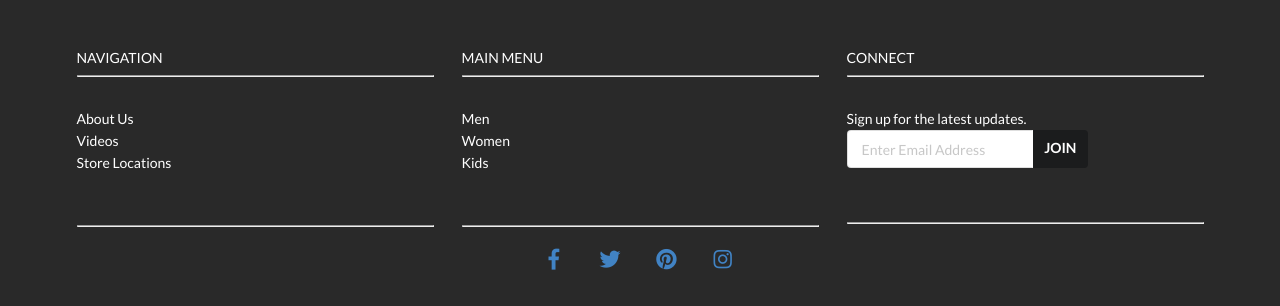
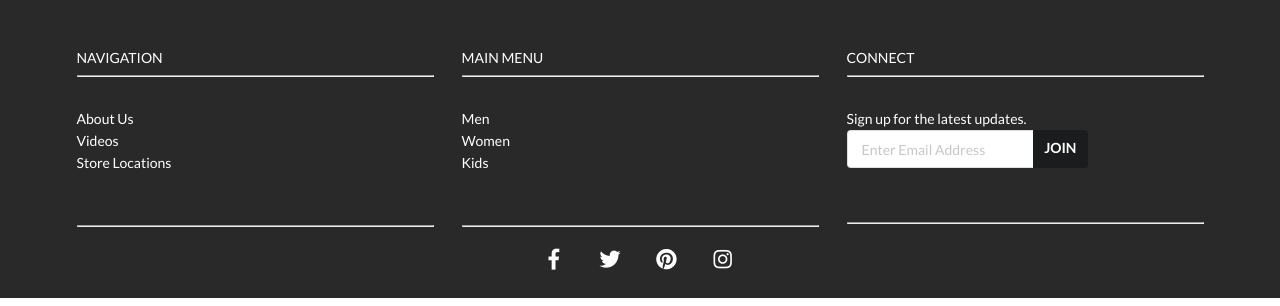
Before and after one commit to richardkahakui/islandsnow, a plain HTML site: page index.html in a window 1280 px wide. Shown: the part 1384-1690 px from the top of the page. Drawn offline with nearby package versions, Linux system fonts and the light colour scheme.

Commit message:
Master final - w/ new white bottom icons

```diff
--- a/index.html
+++ b/index.html
@@ -126,10 +126,10 @@
 
   </div>
     <div class="ui grid centered whiteicon container">
-      <a class="fitted item"><i class="large facebook f icon"></i></a>
-      <a class="fitted item"><i class="large twitter icon"></i></a>
-      <a class="fitted item"><i class="large pinterest icon"></i></a>
-      <a class="fitted item"><i class="large instagram icon"></i></a>
+      <a class="fitted item"><i class="inverted large facebook f icon"></i></a>
+      <a class="fitted item"><i class="inverted large twitter icon"></i></a>
+      <a class="fitted item"><i class="inverted large pinterest icon"></i></a>
+      <a class="fitted item"><i class="inverted large instagram icon"></i></a>
 
     </div>
 <script>
--- a/style.css
+++ b/style.css
@@ -12,6 +12,7 @@
 .footer-background {
   background: #292929;
   color: white;
+  height: 300px;
   padding-top: 50px;
   padding-bottom: 50px;
 }
```
